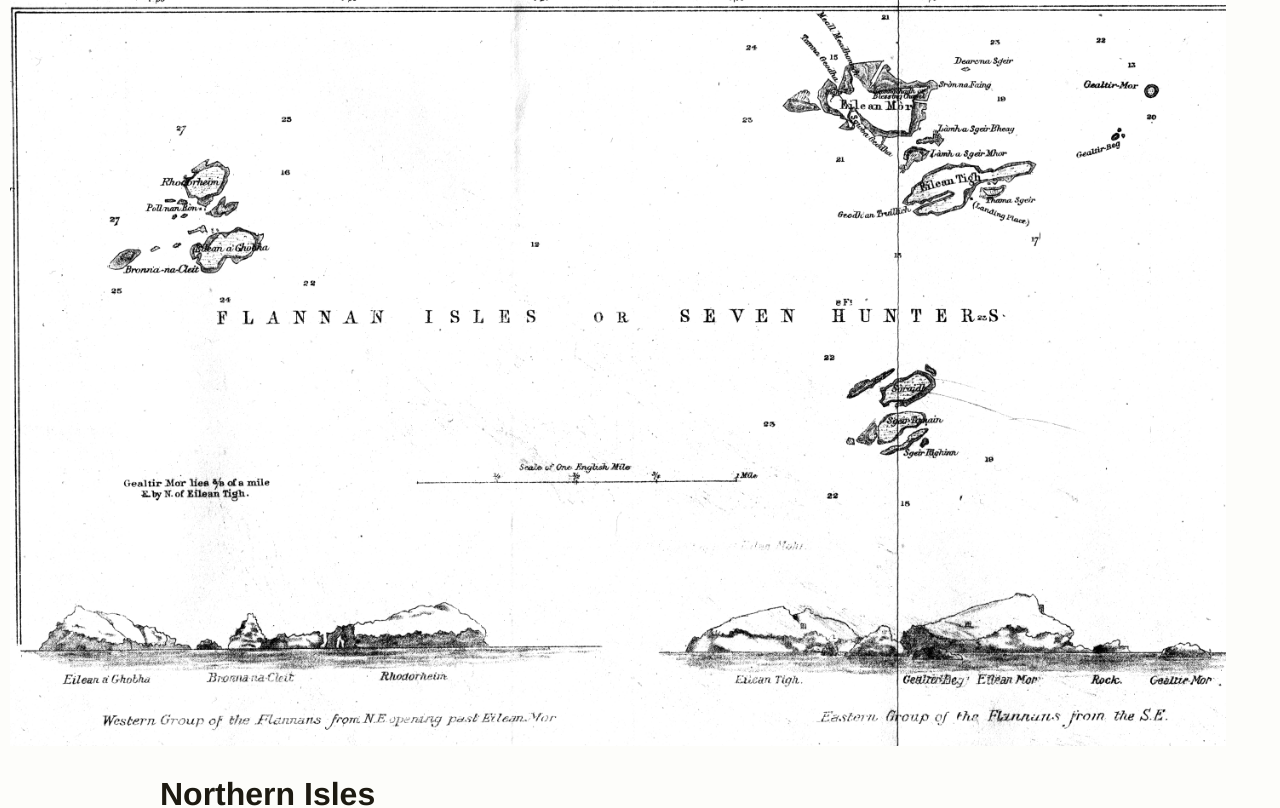
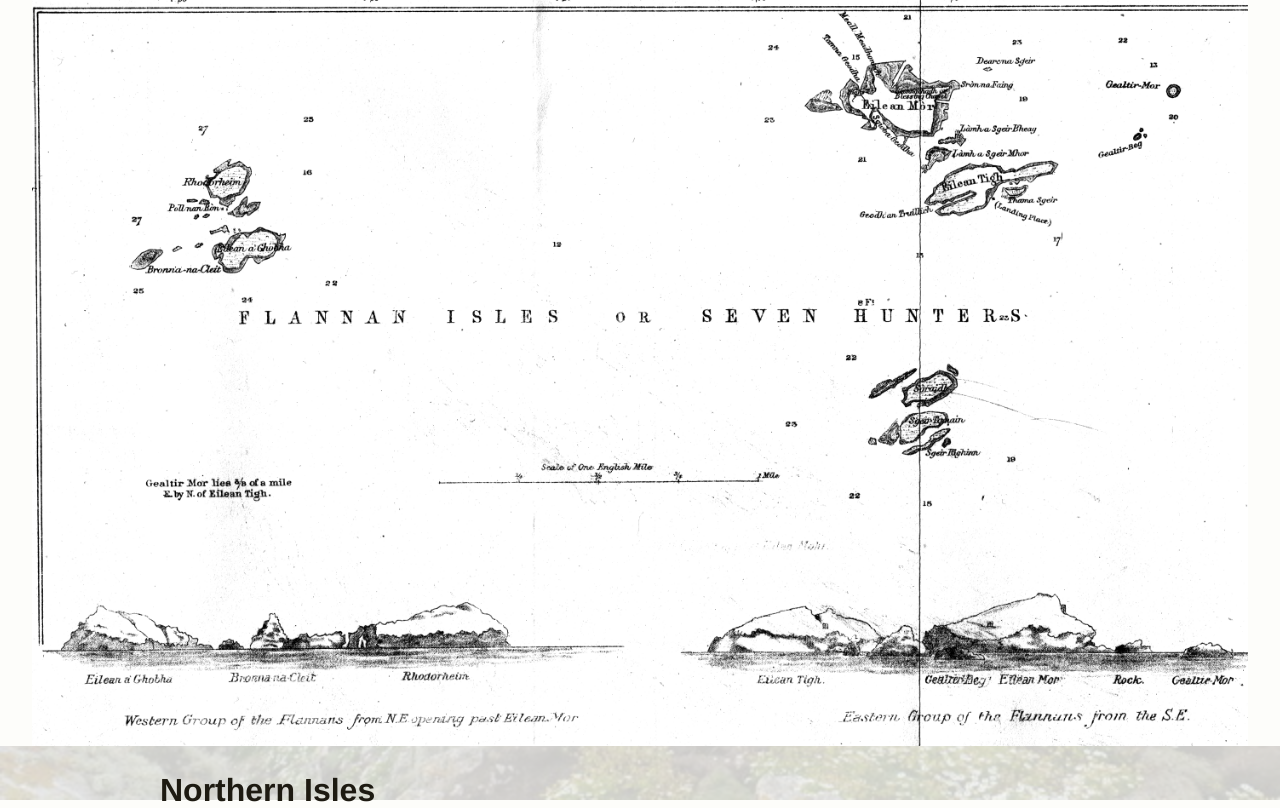
Before and after one commit to WillStill/flannanreact, a React (Create React App) app: page / in a window 1280 px wide. Shown: the top 808 px of the page. Built offline with nearby package versions, Linux system fonts and the light colour scheme.

Commit message:
adjusted css and page looks nice, bgImageURL added for dynamic background

```diff
--- a/src/App.css
+++ b/src/App.css
@@ -10,9 +10,14 @@ body {
     font-family: 'Helvetica', 'Arial', sans-serif;
 }
 
+.introCont {
+    background-color: #FDFDFA;
+}
+
 .introImg {
     width: 95%;
-    margin: 0 10px;
+    display: flex;
+    margin: 0 auto;
 }
 
 main {
@@ -31,11 +36,20 @@ main {
     display: flex;
     justify-content: center;
     align-items: center;
+    border: 2px solid #1D1A11;
 }
 
 .isleName {
     font-size: 1.5em;
 }
 
+.backgroundImg {
+    height: 100%;
+    width: 100%;
+    opacity: 0.20;
+    position: fixed;
+    z-index: -1;
+}
+
 .gallImg {
 }
--- a/src/App.js
+++ b/src/App.js
@@ -1,23 +1,13 @@
 import { isles } from './data.js';
 import Map from './images/FlannanMap.jpg';
 import './App.css';
-
-
+import React, {useEffect, useState} from "react";
 
 function App() {
 
+    // ACCESS ISLAND INFORMATION
+    // // Iterate for every island
 
-
-    // // Access a Nested Dict Value
-    // const westIslesArray = isles.find(isle => isle.hasOwnProperty('Western Isles'))['Western Isles'];
-    // const secondDictionaryItem = westIslesArray[1];
-    // const secondDictionaryName = secondDictionaryItem.name;
-    // // OR const secondDictionaryName = isles.find(isle => isle.hasOwnProperty('westisles'))['westisles'][1].name;
-    //
-    // console.log(secondDictionaryName); // Output: Roaireim
-    // console.log(secondDictionaryItem); // Output: Roaireim
-
-    // Iterate for every island
     const IslandInfo = ({ isles }) => ( //
         <>
             {/*For Each Islegroup in Isles Array */}
@@ -44,10 +34,30 @@ function App() {
         </>
     );
 
+    const backgroundImgURL = isles[0][Object.keys(isles[0])][0].bgImageURL;
+    const islandName = isles[0][Object.keys(isles[0])][0].name;
 
     return (
         <>
-            <div>
+
+            {/*<div className="backgroundImg"*/}
+            {/*     id="Replace with island.name here"*/}
+            {/*     style={{*/}
+            {/*         background: 'url(' + Replace with island.bgImageURL here + ')',*/}
+            {/*         backgroundSize: 'cover'*/}
+            {/*     }}*/}
+            {/*/>*/}
+
+            <div
+                className="backgroundImg"
+                id= {islandName}
+                style={{
+                    background: `url(${backgroundImgURL})`,
+                    backgroundSize: 'cover',
+                }}
+            />
+
+            <div class="introCont">
                 <img
                     src= {Map}
                     alt="Map of Flannan Isles or the Seven Hunters"
@@ -55,47 +65,11 @@ function App() {
                 />
             </div>
 
+
+
             <main>
                 <IslandInfo isles={isles} />
             </main>
-
-
-
-
-            {/*<h1>Howdy!</h1>*/}
-            {/*<p>I'm just beginning to delve into what is possible with React. </p>*/}
-            {/*<h2>What I've tried so far:</h2>*/}
-            {/*<ul>*/}
-            {/*    <li>Getting a list of filepaths in `./images/` with JSX (JSX can't look at filesystems/servers, I meant to do this with React)</li>*/}
-            {/*    <li>Created a Javascript file to get a list of filepaths in `./images/` (Deleted)</li>*/}
-            {/*    <li><s>Have JSX execute Javascript file (It can't?)</s> Other js files can be executed if those files have a function, the function has `export` in the definition, and referencing those files are done properly (I need curly braces but I'm not sure if it's only with curly braces)</li>*/}
-            {/*    <li>(I don't want to list the name for every image file) I DID IT! A data file with information (can include image info) is iterated through to post info in html</li>*/}
-            {/*    <li>use emojis? &#x1F604; (this should work exactly like coding in html)</li>*/}
-            {/*    <li>Created an array of image paths after manually importing them</li>*/}
-            {/*</ul>*/}
-            {/*<p>I know there's a way to use Node.js and import the filepath list but its going to take more time than I have.</p>*/}
-            {/*<h2>To Do</h2>*/}
-            {/*<ul>*/}
-            {/*    <li>Finish making the gallery</li>*/}
-            {/*    <li>Find or make Codeblocks with css</li>*/}
-            {/*    <li>Create CSS</li>*/}
-
-            {/*</ul>*/}
-
-            {/*<ul>{listItems}</ul>*/}
-
-
-
-            {/*Beginning Gallery*/}
-            {/*{imagePaths.map((image, index) => (*/}
-            {/*    <img*/}
-            {/*        key={index}*/}
-            {/*        src= {image}*/}
-            {/*        alt="Funny Thing"*/}
-            {/*        className="photo"*/}
-            {/*        width="300px"*/}
-            {/*    />*/}
-            {/*))}*/}
 
         </>
     );
--- a/src/data.js
+++ b/src/data.js
@@ -41,7 +41,8 @@ export const isles = [
                 enName: '(“Big Isle”)',
                 desc: 'Eilean Mòr remains the last inhabited island in the St Flannan archipelago, with a population of one lighthouse keeper. The lighthouse is the only modern infrastructure found on the archipelago. The building pokes its head above the peak of the island, surrounded by sheer walls and steep heaths. The lighthouse itself towers above a stone chapel found down the hill, sometimes confused for an open mausoleum. The eastern side of Eilean Mòr has a small cove.',
                 size: '43 acres',
-                imageURL: _EileanMor
+                imageURL: _EileanMor,
+                bgImageURL: _EileanMorTip
             },
             {
                 id: 1,
@@ -49,7 +50,8 @@ export const isles = [
                 enName: '(“House Isle”)',
                 desc: 'Eilean Taighe is located south of Eilean Mòr, separated only by rocky outcroppings and sea. As the name implies, the island holds a majority of the bothies found across the archipelago. Again, the stone bothies are often confused for open graves of residents in the 7th century. The grassy ledges make homes for the Fulmars spread across the Northern Isles.',
                 size: '',
-                imageURL: _EileanTaighe
+                imageURL: _EileanTaighe,
+                bgImageURL: _Path
             }
         ]
     },
@@ -61,7 +63,8 @@ export const isles = [
                 enName: '',
                 desc: 'The Soraidh isle is the most eastward reaching of the Southern group. North of Sgeir Tomain, this grass-topped isle is residence to the flocks of birds that call it home. Common puffins claim the rocky cliff sides whereas petrels and gulls nest in the tall grasses. At times, onlookers can spot a goldeneye duck that calls the island home.',
                 size: '',
-                imageURL: _Soraidh
+                imageURL: _Soraidh,
+                bgImageURL: _SoraidhWater
             },
             {
                 id: 3,
@@ -69,7 +72,8 @@ export const isles = [
                 enName: '',
                 desc: 'Much like its northern sibling, Sgeir Tomain is home to an assortment of birds. A weathered circular stone foundation lingers on a flat patch of land. Storm Petrels use the surrounding stone debris as shelters, burrowing between the rocks.',
                 size: '',
-                imageURL: _SgeirTomain
+                imageURL: _SgeirTomain,
+                bgImageURL: _EileanMorTip
             }
         ]
     },
@@ -81,7 +85,8 @@ export const isles = [
                 enName: '(“Isle of the Blacksmith”)',
                 desc: 'Fitting for the name given to it, Eilean a\' Gobha holds the more recently constructed bothy, occupied by a smith during the construction of the lighthouse. The bothy now remains unoccupied, with most possessions having been left behind to collect dust. The island lies southeast of Roaireim, and is aptly described as being a grass-topped plateau.',
                 size: '',
-                imageURL: _EileanGhobha
+                imageURL: _EileanGhobha,
+                bgImageURL: _OldShieling
             },
             {
                 id: 5,
@@ -89,7 +94,8 @@ export const isles = [
                 enName: '',
                 desc: 'The island of Roaireim contains the remnants of a broch, or a stone roundhouse. The half-fallen monument was more recently converted into a workshop for a smith during the construction of the Lighthouse. The island includes a natural stone arch, where a colony of gannets take hold.',
                 size: '',
-                imageURL: _Roaireim
+                imageURL: _Roaireim,
+                bgImageURL: _EileanGhobhaandRoareim
             },
             {
                 id: 6,
@@ -97,7 +103,8 @@ export const isles = [
                 enName: '(“Sad Sunk Rock”)',
                 desc: 'An island of rock, Bròna Cleit juts into the sky as a place for Seabirds. Gulls and Petrels make use of the nearby waters for fish.',
                 size: '',
-                imageURL: _BronaCleit
+                imageURL: _BronaCleit,
+                bgImageURL: _RoundingBronaCleit
             }
         ]
     }
```
